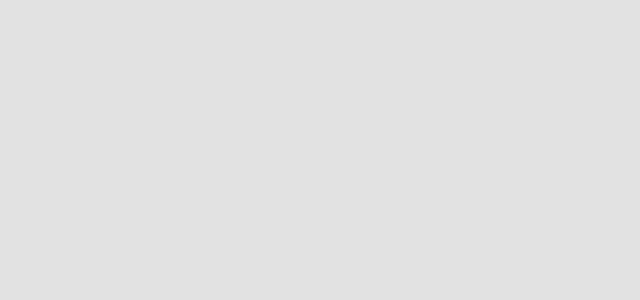
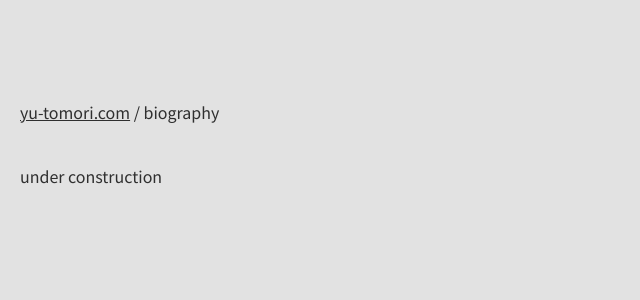
Before and after one commit to yu-tomori/yu-tomori.com, a React app: page /biography in a window 1280 px wide. Before the commit this address had no page. Shown: the top 300 px of the page, without its empty margins (0-640 px from the left). Built offline with nearby package versions, Linux system fonts and the light colour scheme.

Commit message:
complete top page's layout

```diff
--- a/src/App.js
+++ b/src/App.js
@@ -2,6 +2,7 @@ import React from "react";
 import { BrowserRouter, Routes, Route} from "react-router-dom";
 import Home from "./pages/Home.js";
 import Posts from "./pages/Posts.js";
+import Biography from "./pages/Biography.js";
 
 const App = () => {
     return (
@@ -9,6 +10,7 @@ const App = () => {
             <Routes>
                 <Route path="/" element={<Home />}></Route>
                 <Route path="/posts" element={<Posts />}></Route>
+                <Route path="/biography" element={<Biography />}></Route>
             </Routes>
         </BrowserRouter>
     )
--- /dev/null
+++ b/src/pages/Biography.js
@@ -0,0 +1,12 @@
+import React from "react";
+import Layout from "../components/Layout";
+
+const Biography = () => {
+    return (
+        <Layout>
+            <p>under construction</p>
+        </Layout>
+    )
+}
+
+export default Biography
--- a/src/pages/Home.js
+++ b/src/pages/Home.js
@@ -36,19 +36,19 @@ const Home = () => {
                 <NavLink to="posts">
                     <Link>posts</Link>
                 </NavLink>
-                <NavLink to="posts">
+                <NavLink to="biography">
                     <Link>biography</Link>
                 </NavLink>
             </LinksContainer>
 
             <SectionTitle>ACCOUNTS</SectionTitle>
             <LinksContainer>
-                <NavLink to="posts">
-                    <Link>twitter</Link>
-                </NavLink>
-                <NavLink to="posts">
+                <a href="https://x.com/yu_tomori_" target="_blank">
+                    <Link>x</Link>
+                </a>
+                <a href="https://github.com/yu-tomori" target="_blank">
                     <Link>github</Link>
-                </NavLink>
+                </a>
             </LinksContainer>
             </Container>
         </Layout>
```
